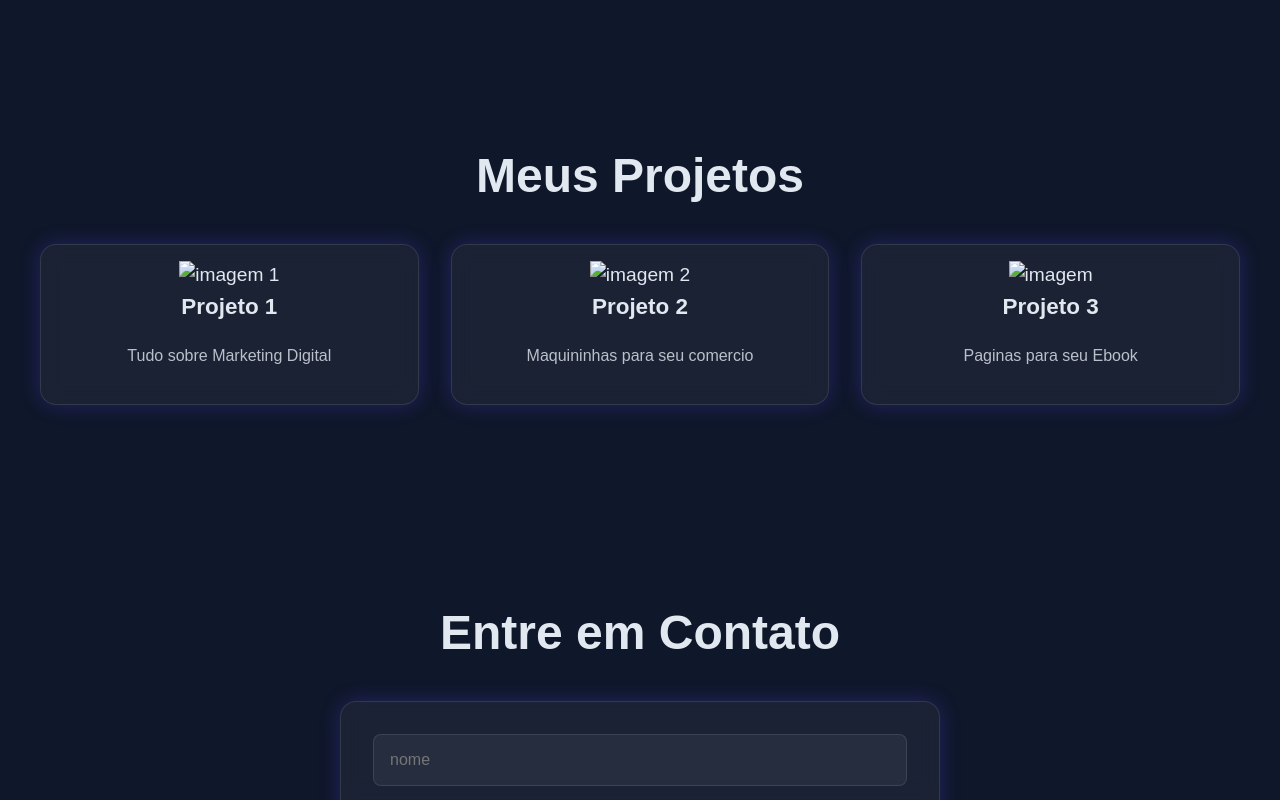
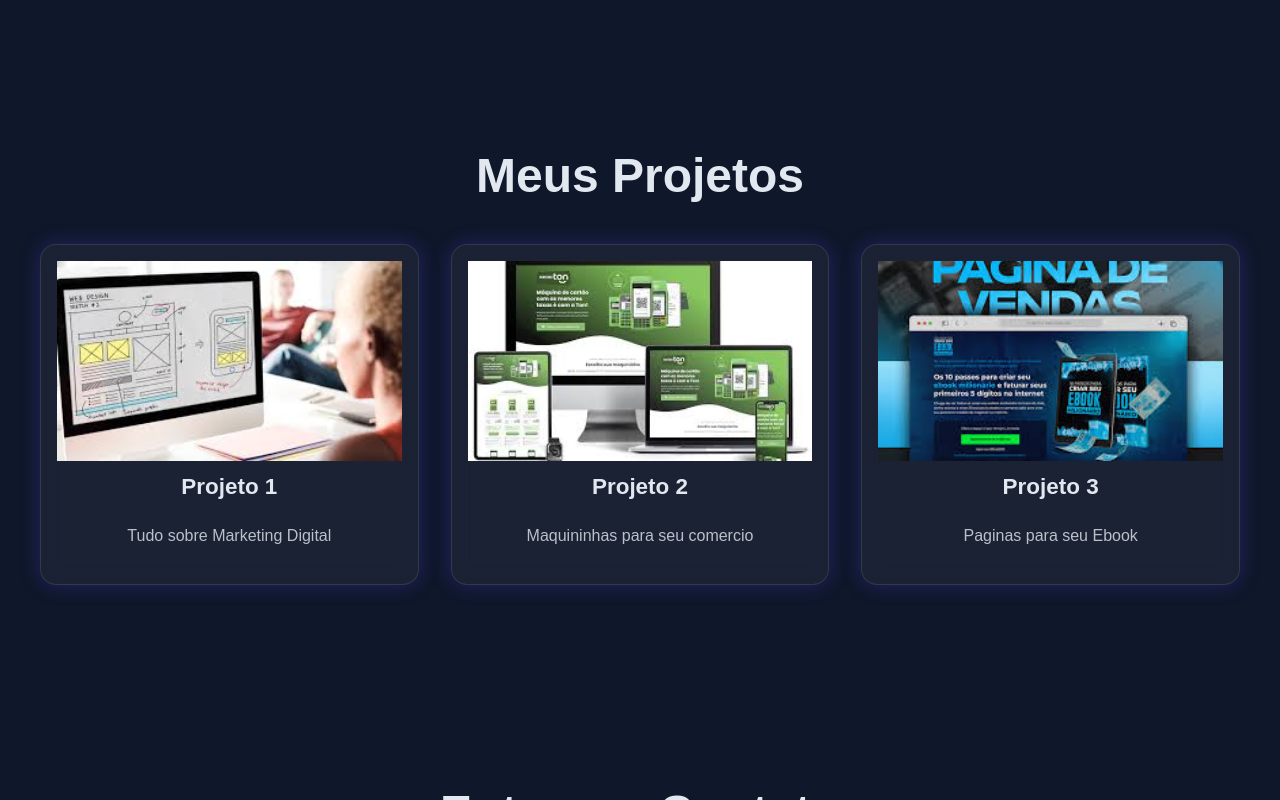
Before and after one commit to emygerfson/portifolio-frontend, a plain HTML site: page index.html in a window 1280 px wide. Shown: the part 1318-2118 px from the top of the page. Drawn offline with Linux system fonts and the light colour scheme; the site is published under a folder, as on GitHub Pages, so addresses that start at the root find nothing.

Commit message:
correção de foto

```diff
--- a/index.html
+++ b/index.html
@@ -20,7 +20,7 @@
     </nav>
     <main id="Inicio" class="cabecalho">
 
-        <img src="/img/IMG_20210408_220102-removebg-preview.png" alt="Emygerfson" class="foto-perfil">
+        <img src="img/IMG_20210408_220102-removebg-preview.png" alt="Emygerfson" class="foto-perfil">
         <h1>Emygerfson Pontes da Silva</h1>
         <p class="paragrafo-main">Desenvolvedor FrontEnd</p>
 
@@ -39,19 +39,19 @@
         <h2 class="projetos-titulo">Meus Projetos</h2>
         <div class="projeto-caixa">
             <div class="projeto-cart">
-                <img src="/img/images (1).jpeg" alt="imagem 1" class="projeto-imagem">
+                <img src="img/images (1).jpeg" alt="imagem 1" class="projeto-imagem">
                 <h3 class="projetos-titulo-cart">Projeto 1</h3>
                 <p class="projetos-paragrafo">Tudo sobre Marketing Digital</p>
             </div>
             <div class="projeto-cart">
 
-                <img src="/img/images.jpeg" alt="imagem 2" class="projeto-imagem">
+                <img src="img/images.jpeg" alt="imagem 2" class="projeto-imagem">
                 <h3 class="projetos-titulo-cart">Projeto 2</h3>
                 <p class="projetos-paragrafo">Maquininhas para seu comercio</p>
             </div>
             <div class="projeto-cart">
 
-                <img src="/img/download.jpeg" alt="imagem" class="projeto-imagem">
+                <img src="img/download.jpeg" alt="imagem" class="projeto-imagem">
                 <h3 class="projetos-titulo-cart">Projeto 3</h3>
                 <p class="projetos-paragrafo">Paginas para seu Ebook</p>
             </div>
```
